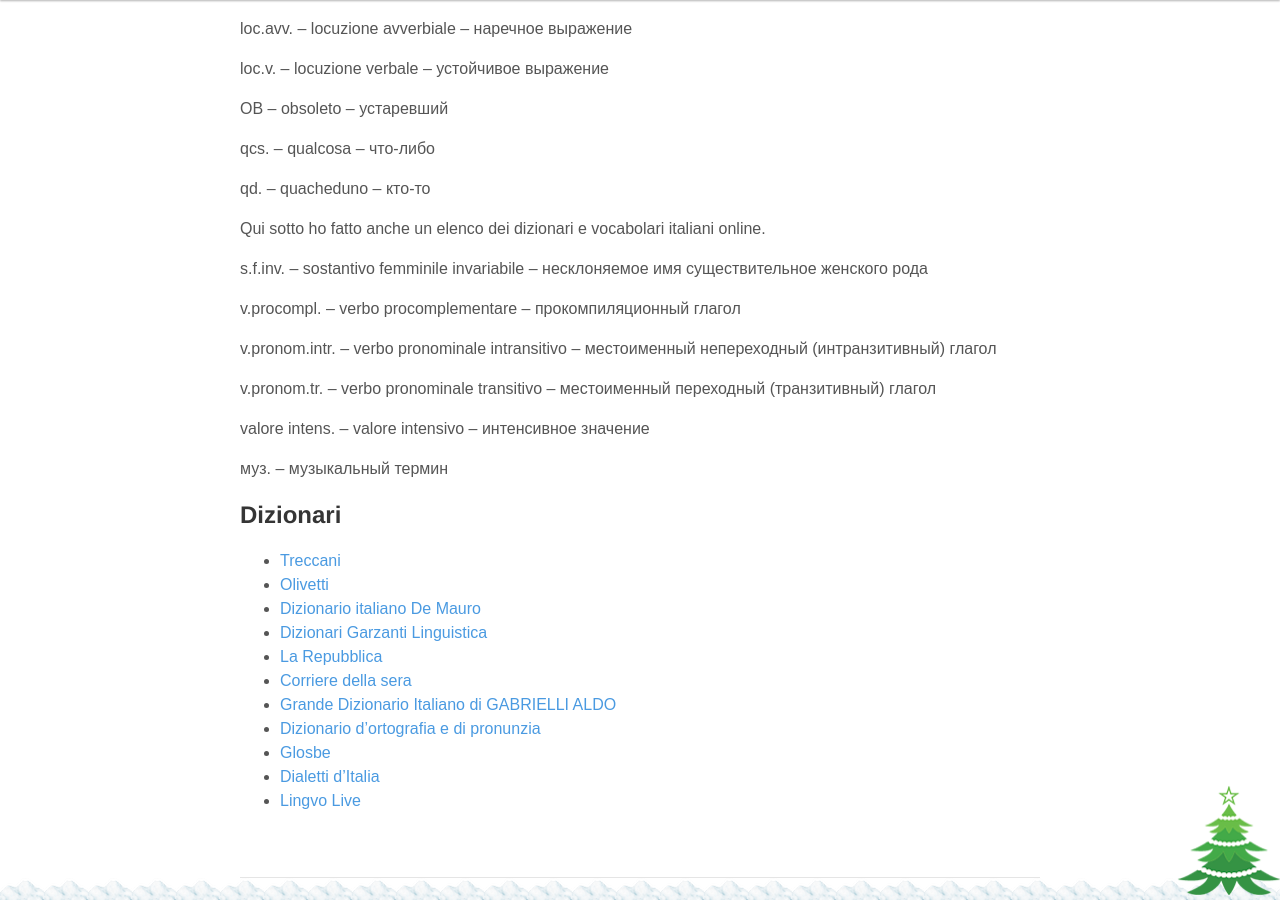
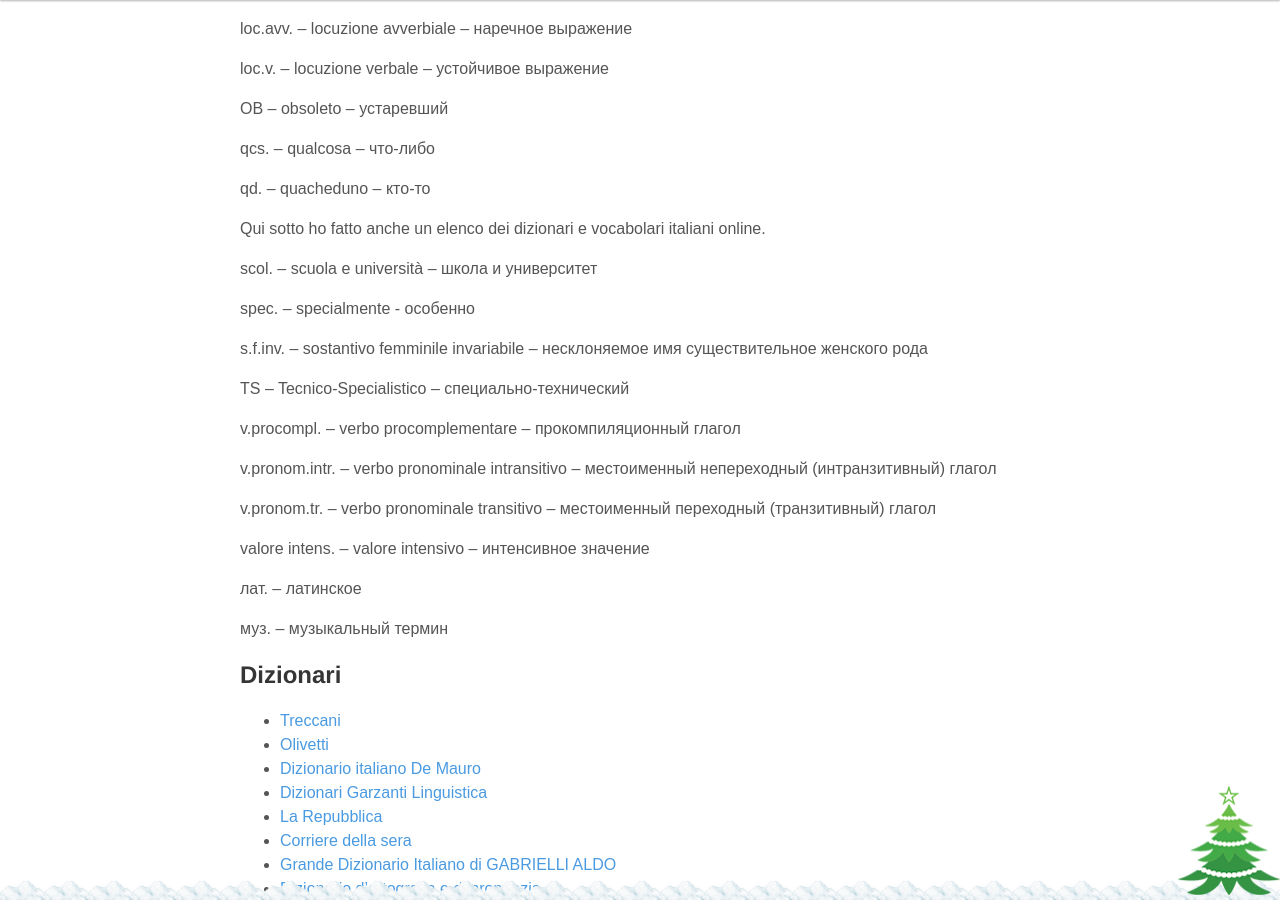
Before and after one commit to postolny/postolny.github.io, a Jekyll site: the page built from _pages/about.md, in a window 1280 px wide and 900 px high, scrolled down 931 px. Built offline with Jekyll 4.4.1, drawn with Linux system fonts in a browser that asks for light colours; nearby versions of some CDN libraries.

Commit message:
Add files via upload

```diff
--- a/_pages/about.md
+++ b/_pages/about.md
@@ -31,7 +31,13 @@
 
 Qui sotto ho fatto anche un elenco dei dizionari e vocabolari italiani online.
 
+scol. – scuola e università – школа и университет
+
+spec. – specialmente - особенно
+
 s.f.inv. – sostantivo femminile invariabile – несклоняемое имя существительное женского рода
+
+TS – Tecnico-Specialistico – специально-технический
 
 v.procompl. – verbo procomplementare – прокомпиляционный глагол
 
@@ -40,6 +46,8 @@
 v.pronom.tr. – verbo pronominale transitivo – местоименный переходный (транзитивный) глагол
 
 valore intens. – valore intensivo – интенсивное значение
+
+лат. – латинское
 
 муз. – музыкальный термин
 
```
